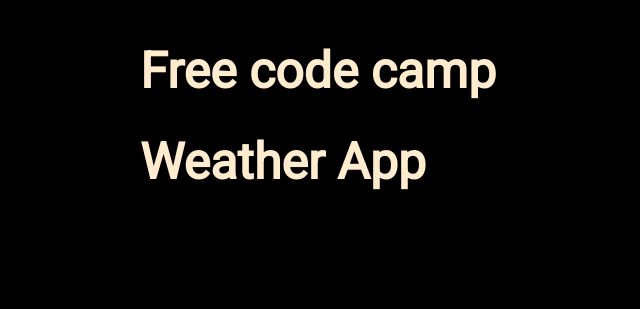
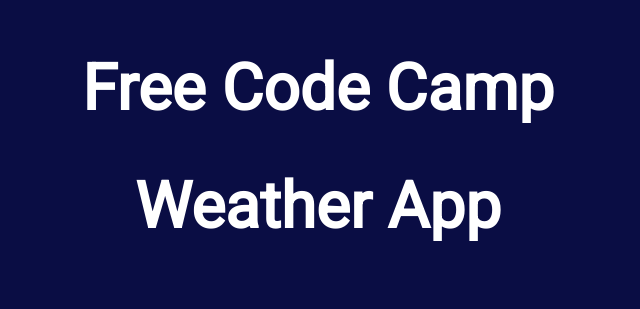
Before and after one commit to AndyGoldmann/FCC-weather-app, a plain HTML site: page public/index.html in a window 1280 px wide. Shown: the whole page, without its empty margins (322-962 px from the left). Drawn offline with Linux system fonts and the light colour scheme.

Commit message:
Just some details

```diff
--- a/public/index.html
+++ b/public/index.html
@@ -17,11 +17,12 @@
             <h1>Free code camp</h1>
             <h1>Weather App</h1>
         </div>
-        <div class="aling-center">
+        <div class="text-bold">
             <p>
                 <span id="city"></span> <span id="country"></span>
             </p>
-            <span id="temp"></span><span id="tempUnit"></span>
+                <span id="temp"></span>
+                <span id="tempUnit"></span>
             <p>
                 <span id="description"></span>
             </p>
--- a/public/styles.css
+++ b/public/styles.css
@@ -1,23 +1,29 @@
 body {
     display: flex;
     justify-content: center;
-    background-color: black;
-    color: blanchedalmond;
+    align-items: center;
+    text-transform: capitalize;
+    text-align: center;
+    background: rgb(10, 13, 68);
+    color: white;
+}
+
+.bigger-text {
+    font-size: 2em;
+}
+
+.text-bold {
+    font-size: 1.2em;
+    font-weight: 500;
 }
 
 #app {
     font-family: 'Roboto', sans-serif;
-}
-
-.bigger-text {
-    font-size: 25px;
-}
-
-.aling-center {
-    align-content: center;
+    font-size: 1em;
 }
 
 #tempUnit {
+    cursor: pointer;
     font-weight: bold;
-    color: gold;
+    color: rgb(228, 211, 117);
 }
```
